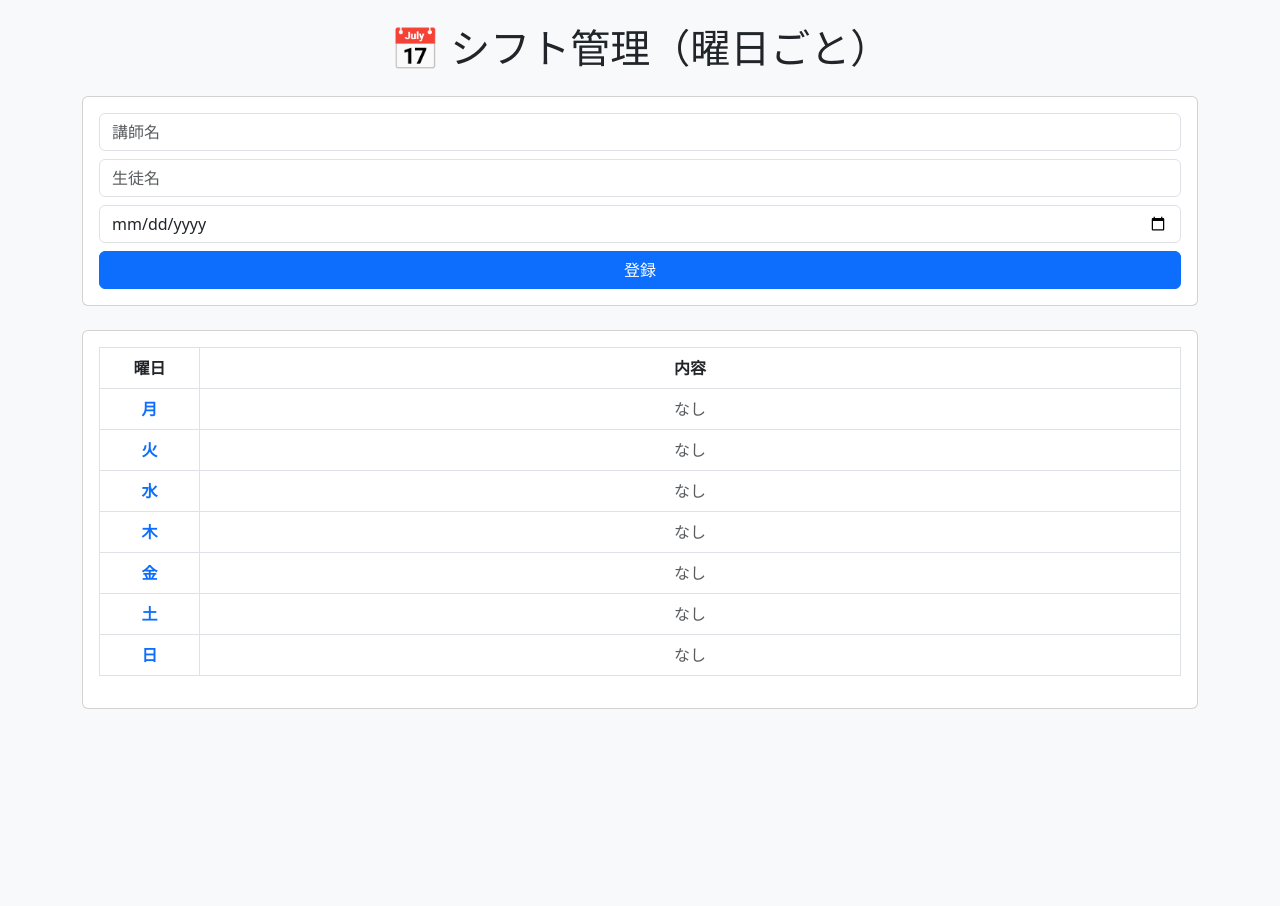
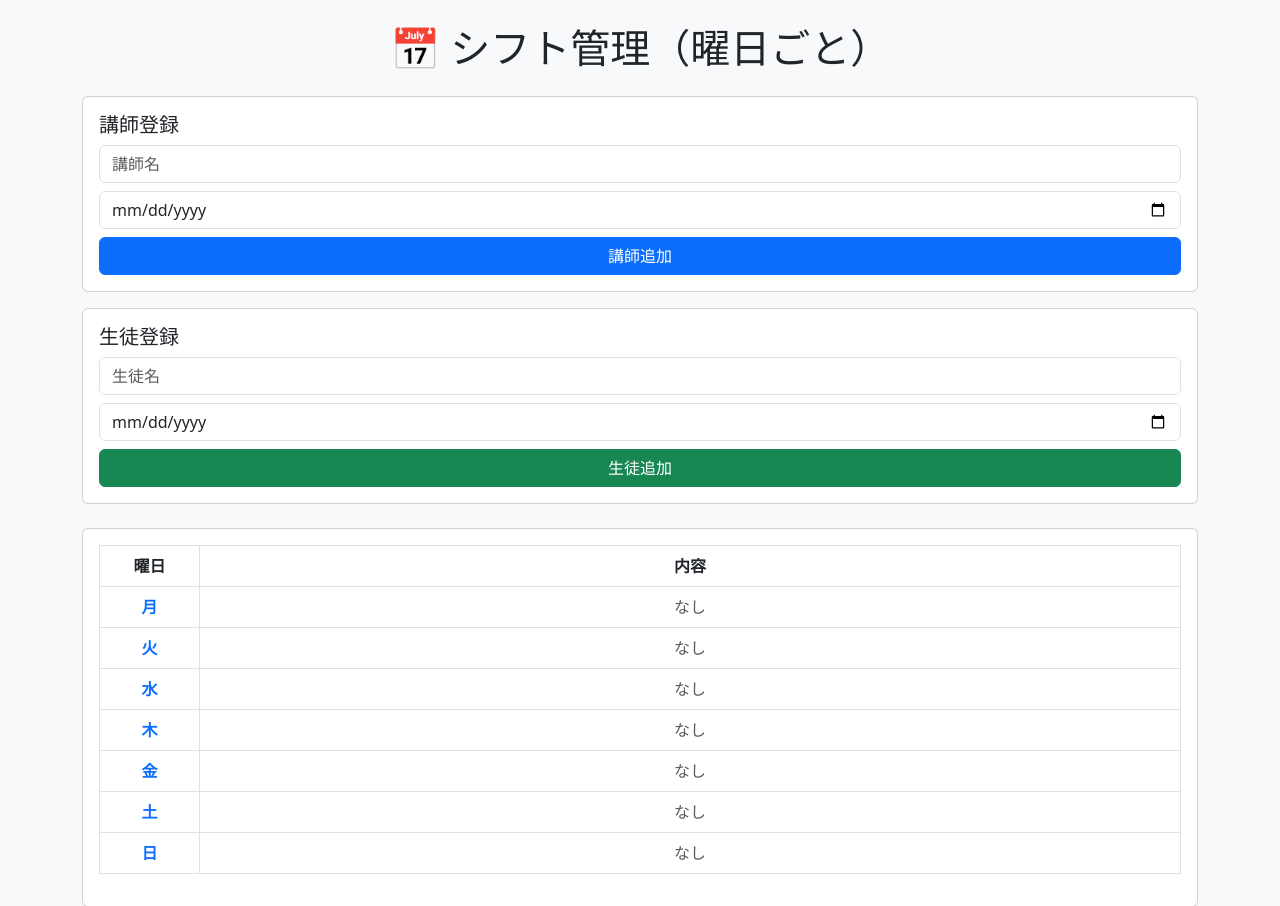
Before and after one commit to HEMLOKapx/shiftapp, a Flask app: page / in a window 1280 px wide. Shown: the top 906 px of the page. Before the commit the page ends 709 px from the top, so only its background shows below. Run offline with Flask 3, Linux system fonts and the light colour scheme.

Commit message:
Update index.html

```diff
--- a/templates/index.html
+++ b/templates/index.html
@@ -14,16 +14,29 @@
 
 <h1 class="text-center mb-4">📅 シフト管理（曜日ごと）</h1>
 
-<!-- ✅ 入力フォーム -->
-<div class="card p-3 mb-4">
+<!-- ✅ 講師登録 -->
+<div class="card p-3 mb-3">
+<h5>講師登録</h5>
 <form method="POST">
+<input type="hidden" name="type" value="teacher">
 
 <input name="teacher" class="form-control mb-2" placeholder="講師名" required>
-<input name="student" class="form-control mb-2" placeholder="生徒名">
 <input type="date" name="date" class="form-control mb-2" required>
 
-<button class="btn btn-primary w-100">登録</button>
+<button class="btn btn-primary w-100">講師追加</button>
+</form>
+</div>
 
+<!-- ✅ 生徒登録（講師なし🔥） -->
+<div class="card p-3 mb-4">
+<h5>生徒登録</h5>
+<form method="POST">
+<input type="hidden" name="type" value="student">
+
+<input name="student" class="form-control mb-2" placeholder="生徒名" required>
+<input type="date" name="date" class="form-control mb-2" required>
+
+<button class="btn btn-success w-100">生徒追加</button>
 </form>
 </div>
 
@@ -43,9 +56,7 @@
 {% for day in ["月","火","水","木","金","土","日"] %}
 <tr>
 
-<td class="fw-bold text-primary">
-    {{ day }}
-</td>
+<td class="fw-bold text-primary">{{ day }}</td>
 
 <td>
 
@@ -54,10 +65,8 @@
 
     <div class="mb-2 p-2 border rounded bg-white">
 
-            <!-- ✅ 講師名 -->
         <div class="fw-bold mb-1">{{ teacher }}</div>
 
-            <!-- ✅ 生徒 -->
         {% for s in students %}
         <div class="d-flex justify-content-between align-items-center mb-1">
 
```
Lines whose indentation alone changed are shown as unchanged.
